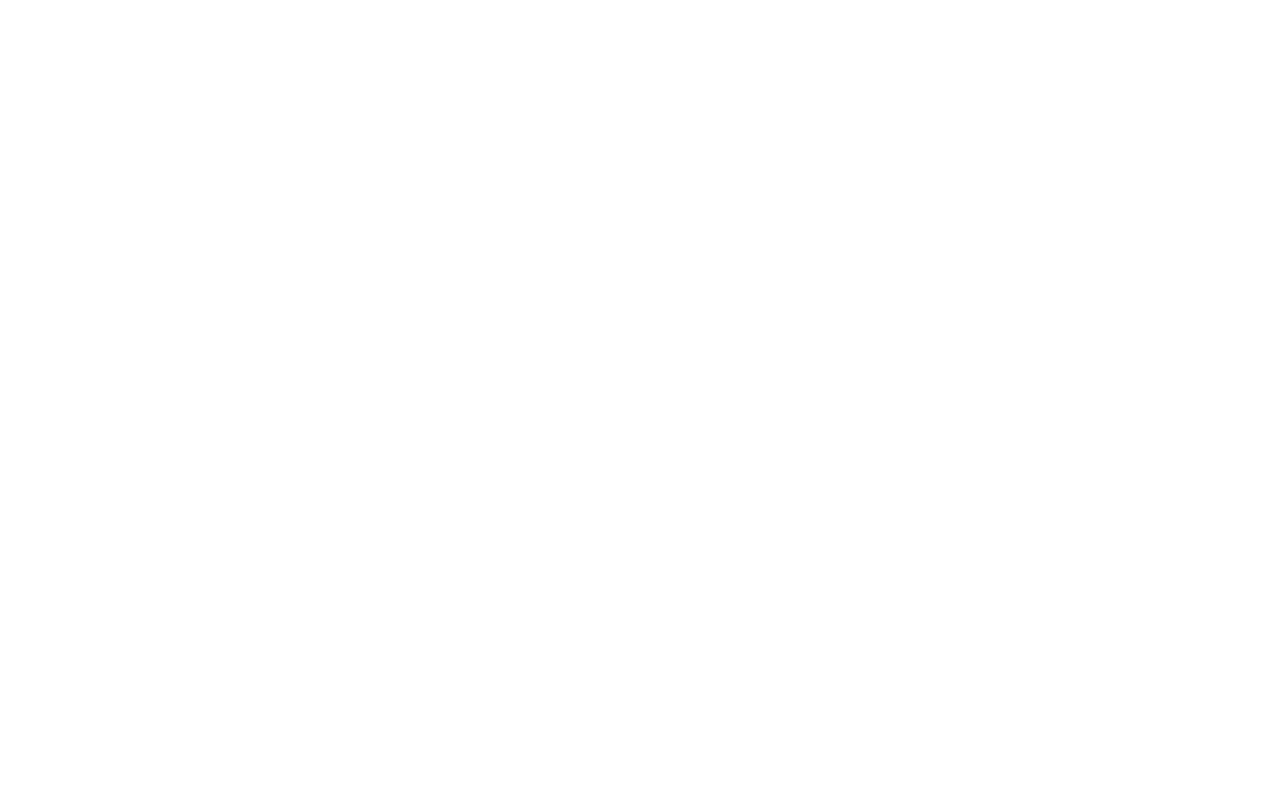
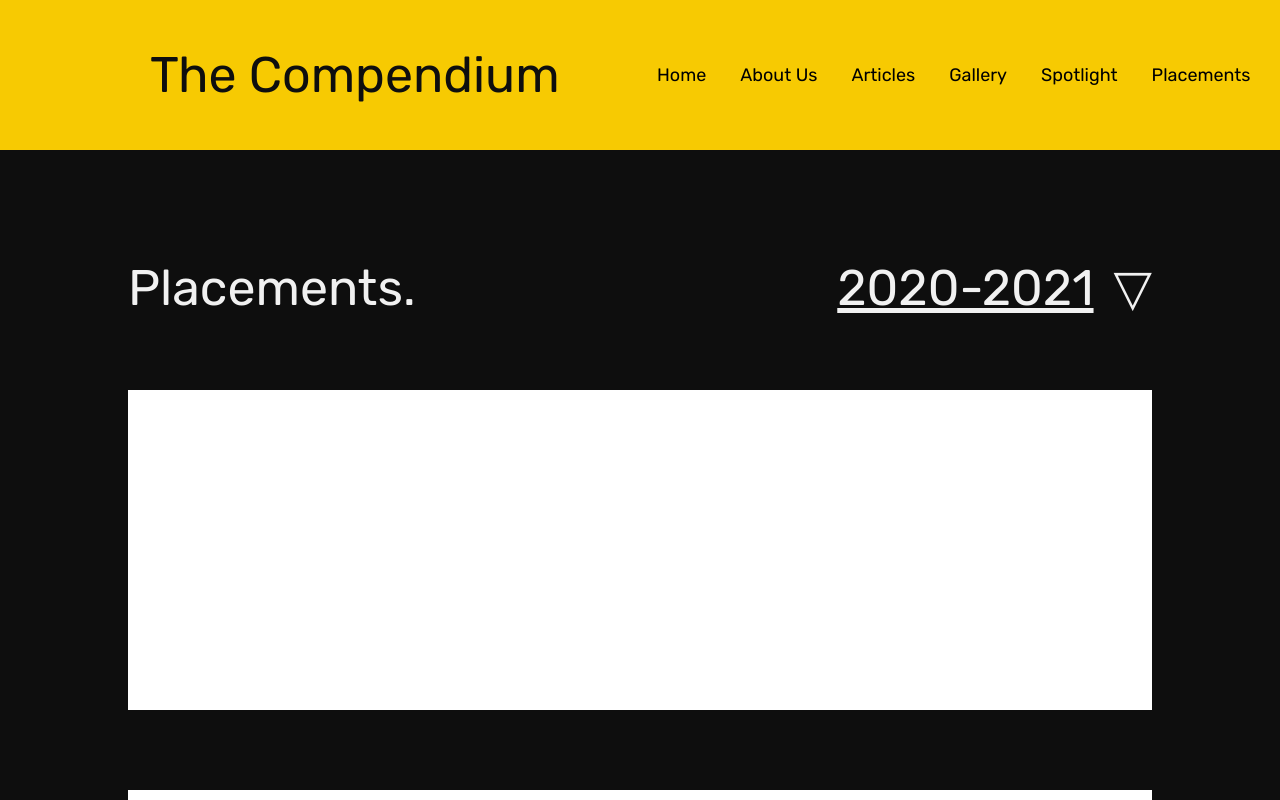
Before and after one commit to Akhilchary/compendium, a React (Create React App) app in the folder frontend/: page /placements in a window 1280 px wide. Shown: the top 800 px of the page. Built offline with nearby package versions, Linux system fonts and the light colour scheme.

Commit message:
updated placements page

```diff
--- a/frontend/package.json
+++ b/frontend/package.json
@@ -9,7 +9,7 @@
     "axios": "^0.23.0",
     "react": "^17.0.2",
     "react-dom": "^17.0.2",
-    "react-router-dom": "^5.2.1",
+    "react-router-dom": "^5.3.0",
     "react-scripts": "4.0.3",
     "web-vitals": "^1.1.2"
   },
--- a/frontend/src/App.js
+++ b/frontend/src/App.js
@@ -5,6 +5,7 @@
   Route
 }from "react-router-dom";
 import Aboutus from "./pages/Aboutus/Aboutus";
+import Placements from "./pages/Placements/placements";
 import Slider from "./pages/Gallery/Slider";
 import Home from "./pages/Home/Home";
 import ArticleBlock from "./pages/ArticlesList/ArticleBlock";
@@ -24,6 +25,10 @@
 
             <Route path='/aboutus'>
              <Aboutus />
+            </Route>
+
+            <Route path='/placements'>
+             <Placements />
             </Route>
 
             <Route path='/gallery'>
--- /dev/null
+++ b/frontend/src/pages/Placements/placements.css
@@ -0,0 +1,59 @@
+.placementsbody{
+    position: absolute;
+    background-color: #0E0E0E;
+    width: 100%;
+    height: 200%;
+}
+.placements{
+    position: absolute;
+    color: #F1F1F1;
+    top: 7%;
+    left: 10%;
+    font-family: Rubik;
+    font-style: normal;
+    font-weight: 500;
+    font-size: 50px;
+    line-height: 52px;
+}
+.year{
+    position: absolute;
+    color: #F1F1F1;
+    text-decoration: underline;
+    top: 7%;
+    right: 10%;
+    font-family: Rubik;
+    font-style: normal;
+    font-weight: 500;
+    font-size: 50px;
+    line-height: 52px;
+}
+.year:after{
+    content: "\25BD";
+    color: #F1F1F1;
+    float: right;
+    padding-left: 20px;
+}
+.sec1{
+    position:absolute;
+    background-color: white;
+    width: 80%;
+    height: 20%;
+    top: 15%;
+    left: 10%;
+}
+.sec2{
+    position:absolute;
+    background-color: white;
+    width: 80%;
+    height: 20%;
+    top: 40%;
+    left: 10%;
+}
+.sec3{
+    position:absolute;
+    background-color: white;
+    width: 80%;
+    height: 20%;
+    top: 65%;
+    left: 10%;
+}
--- /dev/null
+++ b/frontend/src/pages/Placements/placements.jsx
@@ -0,0 +1,24 @@
+import React from "react";
+import Header from "../../components/Topbar/Topbar";
+import "./placements.css";
+function Placementsbody(){
+    return(
+        <div class="placementsbody">
+            <p className="placements">Placements.</p>
+            <div className="year">2020-2021  </div>
+            <div class="sec1"></div>
+            <div class="sec2"></div>
+            <div class="sec3"></div>
+
+        </div>
+    );
+}
+function Placements(){
+    return(
+        <div>
+            <Header />
+            <Placementsbody />
+        </div>
+    );
+}
+export default Placements;
```
Also changed, not shown: 1 other file (tests, documents, lock files or other folders).
